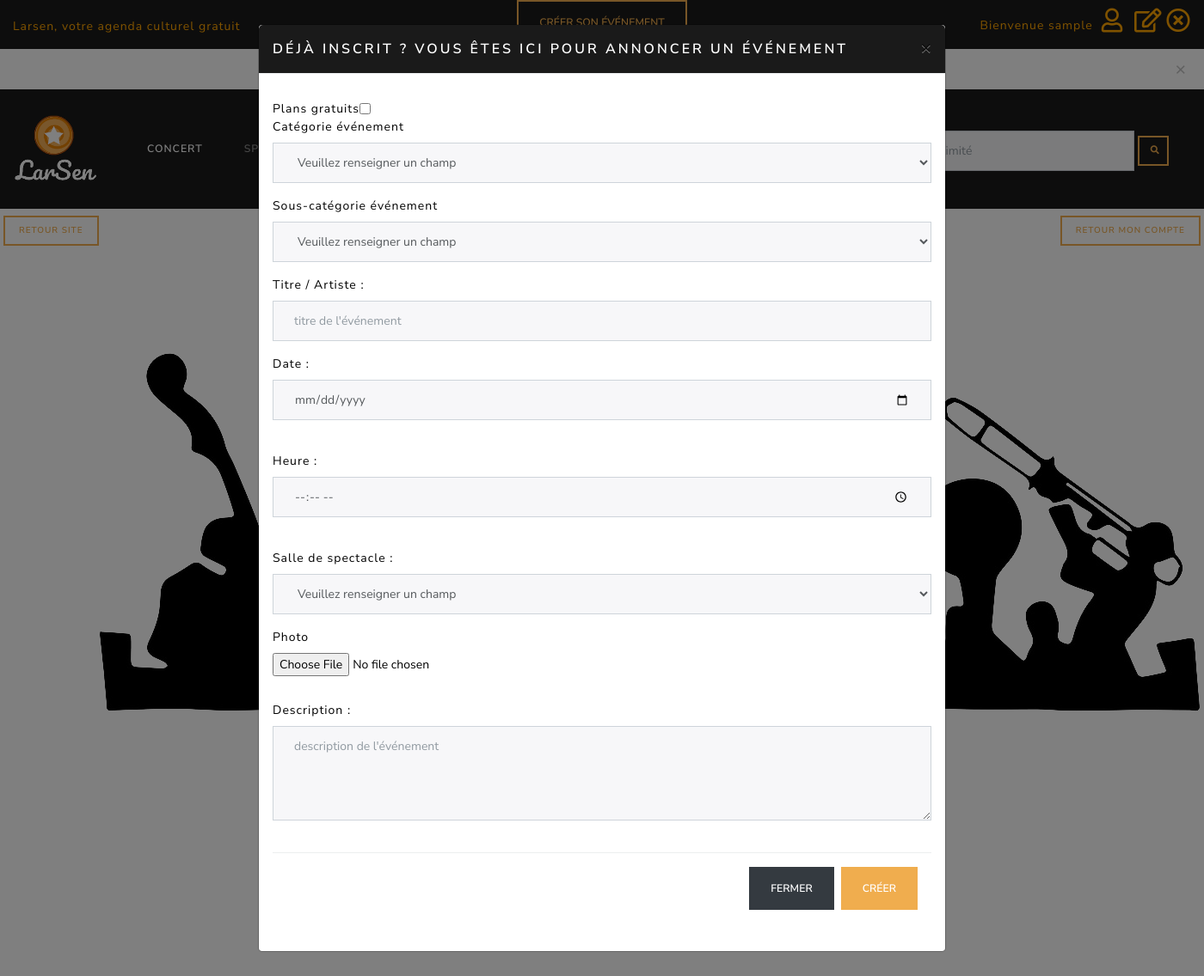
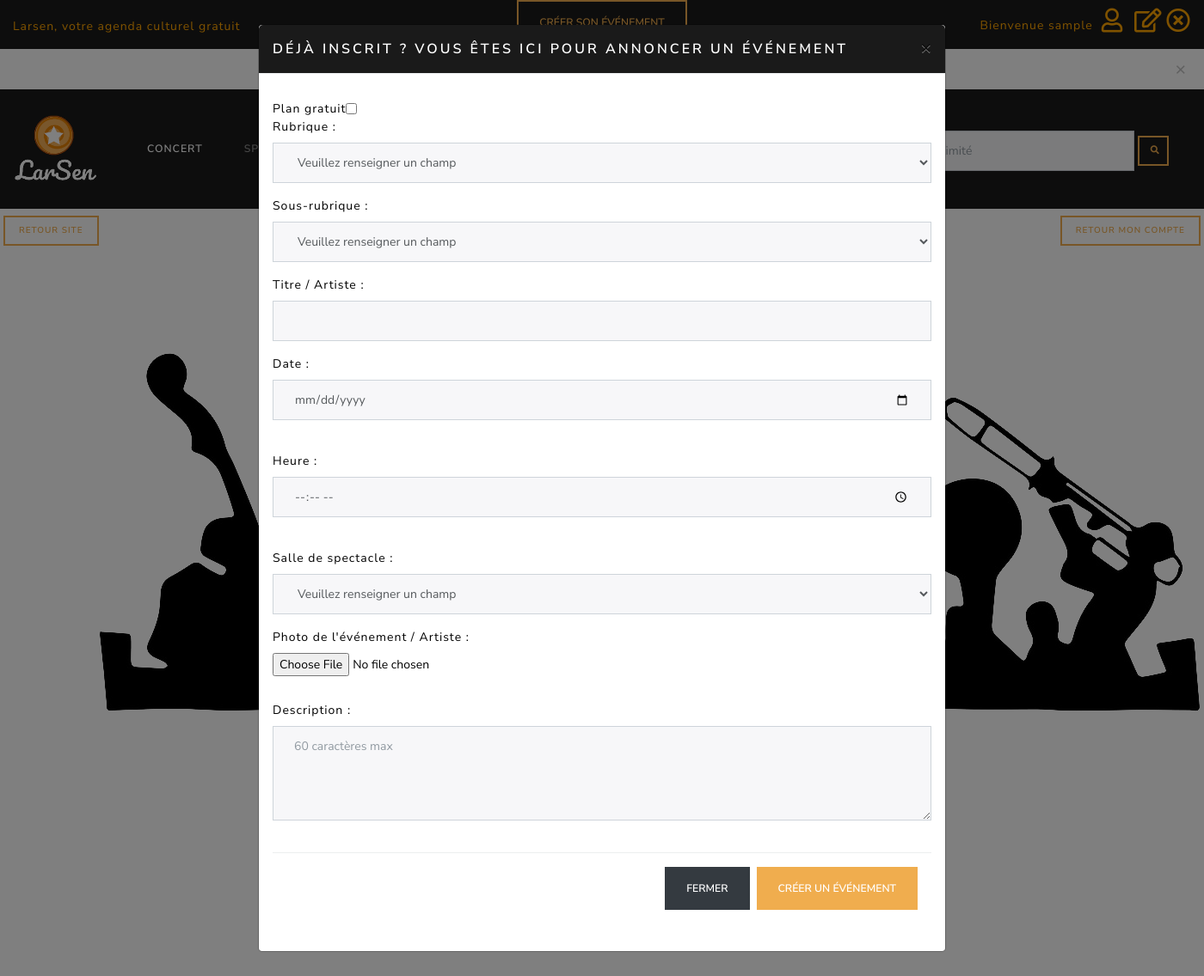
Before and after one commit to thorellaetitia/projetLarsen, a PHP site: page /mesevenements.php in a window 1400 px wide, after a click on "CRÉER SON ÉVÉNEMENT". Shown: the whole page at 86% size. Run offline with PHP 8.4, Linux system fonts and the light colour scheme; the visitor is signed in with stand-in values (Sample User, id 1); data comes from the database, SQL or seed files in the repository; some libraries are stand-ins or nearby versions.

Commit message:
formsspanerrorok

```diff
--- a/controllers/controllerevent.php
+++ b/controllers/controllerevent.php
@@ -62,13 +62,16 @@ if (isset($_POST['createEventBtn'])) {
 //si ma catégorie ne correspond pas à ce que j'ai défini dans mon expression régulière
         if (!preg_match($regexEventCategoryId, $eventcategory_id)) {
 //alors tu m'affiches le message ci-dessous que tu stockes das mon tableau d'erreurs
-            $errorsArrayevent['eventcategory_id'] = 'Merci de saisir une catégorie d\'événements';
+            $errorsArrayevent['eventcategory_id'] = 'Merci de saisir une rubrique';
         }
 // si ma catégorie est vide alors tu m'affiches le message que tu stocke dans mon tableau d'erreurs
         if (empty($eventcategory_id)) {
-            $errorsArrayeventvent['eventcategory_id'] = 'Merci de faire votre choix';
+            $errorsArrayevent['eventcategory_id'] = 'Merci de faire votre choix';
         }
+    } else {
+        $errorsArrayevent['eventcategory_id'] = 'La sélection d\'une rubrique est obligatoire';
     }
+
 
     if (isset($_POST['eventsub_category_id'])) {
         $eventsub_category_id = htmlspecialchars($_POST['eventsub_category_id']);
@@ -78,7 +81,10 @@ if (isset($_POST['createEventBtn'])) {
         if (empty($eventsub_category_id)) {
             $errorsArrayevent['eventsub_category_id'] = 'Merci de faire votre choix';
         }
+    } else {
+        $errorsArrayevent['eventsub_category_id'] = 'La sélection d\'une sous-rubrique est obligatoire';
     }
+
 
     if (isset($_POST['event_title'])) {
         $event_title = htmlspecialchars($_POST['event_title']);
@@ -86,7 +92,7 @@ if (isset($_POST['createEventBtn'])) {
             $errorsArrayevent['event_title'] = 'Merci de saisir une chaine de caractères';
         }
         if (empty($event_title)) {
-            $errorsArrayevent['event_title'] = 'Merci de saisir un titre';
+            $errorsArrayevent['event_title'] = 'Merci de saisir un titre ou un artiste';
         }
     }
 
@@ -119,7 +125,7 @@ if (isset($_POST['createEventBtn'])) {
 ///////vérifications sur le type de fichier upload//////////
 //spécifie le dossier dans lequel les images sont stockées
 // Vérifie si chaque image est bien un fichier image ou non
-    if (isset($_FILES["event_picture"])) {
+    if (isset($_FILES['event_picture'])) {
         $target_dir = "img/";
 //spécifie le chemin du fichier à être chargé
         $target_file = $target_dir . basename($_FILES['event_picture']['name']);
@@ -130,7 +136,7 @@ if (isset($_POST['createEventBtn'])) {
             $errorsArrayevent['event_picture'] = 'Le fichier existe déjà';
         }
 // Vérifie le poids du fichier
-        if ($_FILES["event_picture"]["size"] > 500000) {
+        if ($_FILES['event_picture']['size'] > 500000) {
             $errorsArrayevent['event_picture'] = 'L\'image ne doit pas excéder 500kb';
         }
 
@@ -140,7 +146,10 @@ if (isset($_POST['createEventBtn'])) {
         if (!in_array($imageFileType, $arrayValidFormat)) {
             $errorsArrayevent['event_picture'] = 'Le format du fichier n\'est pas autorise.(jpg, jpeg, png ou bmp) ';
         }
+    } else {
+        $errorsArrayevent['event_picture'] = 'Une photo est requise pour la création de l\'événement';
     }
+
 
 /////////////////////fin verif des fichiers UPLOAD////////////////////////////////////
 
@@ -150,8 +159,10 @@ if (isset($_POST['createEventBtn'])) {
             $errorsArrayevent['showplaces_id'] = 'Merci de renseigner une salle de spectacle';
         }
         if (empty($showplaces_id)) {
-            $errorsArrayevent['showplaces_id'] = 'Merci de faire votre choix';
+            $errorsArrayevent['showplaces_id'] = 'Merci de sélectionner une salle de spectacle';
         }
+    } else {
+        $errorsArrayevent['showplaces_id'] = 'La sélection de la salle est obligatoire';
     }
 
     if (isset($_POST['event_description'])) {
--- a/include/createanevent.php
+++ b/include/createanevent.php
@@ -15,11 +15,11 @@ include_once('controllers/controllerevent.php');
                 <!--form-->
                 <form class="form-group" action="" method="post" enctype="multipart/form-data" role="form" novalidate>
                     <div class="form-inline">
-                        <label class="checkbox" for="event_free">Plans gratuits</label>
+                        <label class="checkbox" for="event_free">Plan gratuit</label>
                         <input class="checkbox mb-0" name="event_free" type="checkbox" value="" id="event_free">
                     </div>
                     <div class="form-group">
-                        <label for="eventcategory_id"> Catégorie événement</label>
+                        <label for="eventcategory_id"> Rubrique :</label>
                         <select class="form-control py-2"  name="eventcategory_id"  id="exampleFormControlSelect1" >
                             <!--                            //création de ternaire pour récupérer les données entrées par le user -->
                             <!--début de la condition si eventcategory_id existe et si eventcategory_id correspond à 1 alors tu m'affiches cette valeur par défaut sinon tu m'affiches rien-->
@@ -28,9 +28,10 @@ include_once('controllers/controllerevent.php');
                             <option value="2" <?= isset($_POST['eventcategory_id']) && $_POST['eventcategory'] == 2 ? 'selected' : '' ?>>Spectacle</option>
                             <option value="3" <?= isset($_POST['eventcategory_id']) && $_POST['eventcategory_id'] == 3 ? 'selected' : '' ?>>Expo</option>
                         </select>
+                        <span class="error"><?= isset($errorsArrayevent['eventcategory_id']) ? $errorsArrayevent['eventcategory_id'] : '' ?></span>
                     </div>
                     <div class="form-group">
-                        <label for="eventsub_category_id"> Sous-catégorie événement</label>
+                        <label for="eventsub_category_id"> Sous-rubrique :</label>
                         <select class="form-control py-2" name="eventsub_category_id" id="exampleFormControlSelect1" >
                             <option disabled <?= !isset($_POST['eventsub_category_id']) ? 'selected' : '' ?>>Veuillez renseigner un champ</option>
                             <option value="1" <?= isset($_POST['eventsub_category_id']) && $_POST['eventsub_category_id'] == 1 ? 'selected' : '' ?>>Concert</option>
@@ -43,10 +44,11 @@ include_once('controllers/controllerevent.php');
                             <option value="8" <?= isset($_POST['eventsub_category_id']) && $_POST['eventsub_category_id'] == 8 ? 'selected' : '' ?>>Balade</option>
                             <option value="9" <?= isset($_POST['eventsub_category_id']) && $_POST['eventsub_category_id'] == 9 ? 'selected' : '' ?>>Atelier</option>
                         </select>
+                        <span class="error"><?= isset($errorsArrayevent['eventsub_category_id']) ? $errorsArrayevent['eventsub_category_id'] : '' ?></span>
                     </div>
                     <div class="form-group">
                         <label for="event_title">Titre / Artiste :</label>
-                        <input class="form-control" type="text" name="event_title" id="title" value="<?= isset($_POST['event_title']) ? htmlspecialchars($_POST['event_title']) : '' ?>" placeholder="titre de l'événement" required />
+                        <input class="form-control" type="text" name="event_title" id="title" value="<?= isset($_POST['event_title']) ? htmlspecialchars($_POST['event_title']) : '' ?>" required />
                         <span class="error"><?= isset($errorsArrayevent['event_title']) ? $errorsArrayevent['event_title'] : ''; ?></span>
                     </div>
                     <div class="form-group">
@@ -68,20 +70,21 @@ include_once('controllers/controllerevent.php');
                                 <option value="<?= $place->showplaces_id ?>" <?= isset($_POST['showplaces_id']) && $_POST['showplaces_id'] == $place->showplaces_id ? 'selected' : '' ?>><?= $place->showplaces_name ?></option>
                             <?php } ?>
                         </select>
+                        <span class="error"><?= isset($errorsArrayevent['showplaces_id']) ? $errorsArrayevent['showplaces_id'] : '' ?></span>
                     </div>
                     <div class="form-control-file">
-                        <label  for="event_picture">Photo </label>
+                        <label  for="event_picture">Photo de l'événement / Artiste : </label>
                         <input type="file" class="form-control-file text-center mb-2" accept="image/*" name="event_picture" id="image" placeholder="parcourir" /><br>
                         <span class="error"><?= isset($errorsArrayevent['event_picture']) ? $errorsArrayevent['event_picture'] : ''; ?></span>
                     </div>
                     <div class="form-group">
                         <label for="event_description">Description :</label>
-                        <textarea class="form-control" name="event_description" id="description" rows="4" placeholder="description de l'événement" required><?= isset($_POST['event_description']) ? htmlspecialchars($_POST['event_description']) : '' ?></textarea><br>
+                        <textarea class="form-control" name="event_description" id="description" rows="4" placeholder="60 caractères max" required><?= isset($_POST['event_description']) ? htmlspecialchars($_POST['event_description']) : '' ?></textarea><br>
                         <span class="error"><?= isset($errorsArrayevent['event_description']) ? $errorsArrayevent['event_description'] : ''; ?></span>
                     </div>
                     <div class="modal-footer">
                         <button type="button" class="btn btn-dark" data-dismiss="modal">Fermer</button>
-                        <button type="submit" class="btn btn-warning" name="createEventBtn">Créer</button>
+                        <button type="submit" class="btn btn-warning" name="createEventBtn">Créer un événement</button>
                     </div>
                 </form>
             </div>
```
Also changed, not shown: controllers/controllerinscription.php (+5 -6 lines), modifyevent.php (+4 -4 lines). Lines whose indentation alone changed are shown as unchanged.
